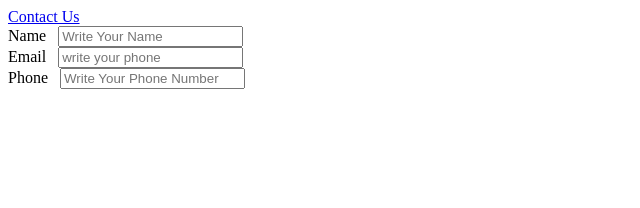
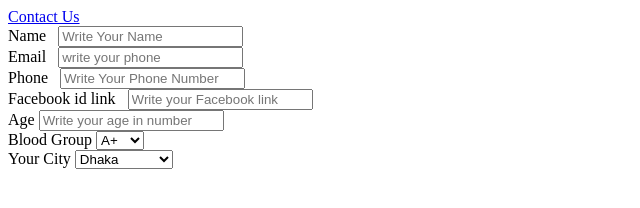
Before and after one commit to ishoef/Class---5, a plain HTML site: page index.html in a window 1280 px wide. Shown: the whole page, without its empty margins (0-640 px from the left). Drawn offline with Linux system fonts and the light colour scheme.

Commit message:
new file

```diff
--- a/index.html
+++ b/index.html
@@ -22,7 +22,40 @@
     <label for="">Phone</label> &nbsp;
     <input type="tel" value="" name="" id="" placeholder="Write Your Phone Number" required>
 
+    <br>
+    <label for="">Facebook id link</label> &nbsp;
+    <input type="text" value="" name="" id="" placeholder="Write your Facebook link" required>
 
+    <br>
+    <label for="">Age</label>
+    <input type="number" value="" name="" id="" placeholder="Write your age in number" required>
+
+    <br>
+    <label for="">Blood Group</label>
+    <select name="" id="">
+        <option value="">A+</option>
+        <option value="">A-</option>
+        <option value="">AB+</option>
+        <option value="">AB-</option>
+        <option value="">B+</option>
+        <option value="">O+</option>
+        <option value="">O-</option>
+    </select>
+
+
+    <br>
+    <label for="">Your City</label>
+    <select name="" id="">
+        <option value="">Dhaka</option>
+        <option value="">Barisal</option>
+        <option value="">khulna</option>
+        <option value="">Chittagong</option>
+        <option value="">Sylhet</option>
+        <option value="">Narayongonj</option>
+        <option value="">Faridpur</option>
+        <option value="">Pirojpur</option>
+        <option value="">Chadpur</option>
+    </select>
 
 
 
```
Also changed, not shown: 1 other file.
